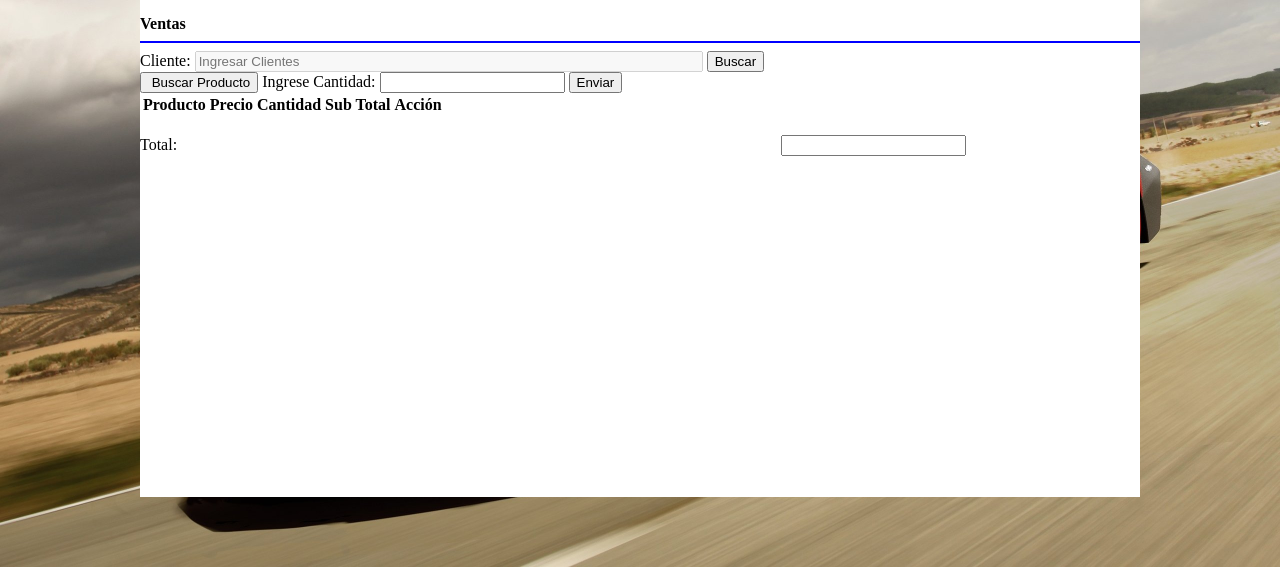
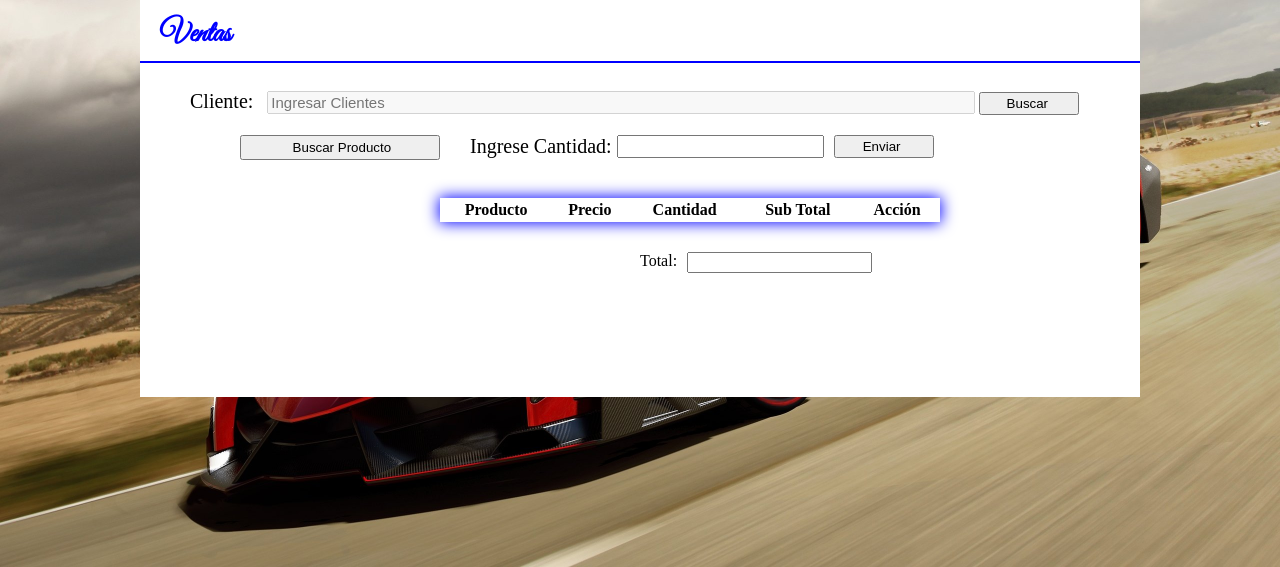
Before and after one commit to Acuario11/ExamenChucoLp1, a plain HTML site: page index.html in a window 1280 px wide. Both pictures are taken after a click on the input "Ventas". Shown: the part 233-800 px from the top of the page. Drawn offline with Linux system fonts and the light colour scheme; files that its build step writes are made by us from their sources; files whose address does not match are found by name; a web font is replaced by a local one.

Commit message:
Add files via upload

```diff
--- a/style.css
+++ b/style.css
@@ -76,27 +76,113 @@ nav{
 #ventas{
     background: white;
     width: 1000px;
-    height: 500px;
+    height: 400px;
     float: left;
+}
+#tituloaside{
+    font-family: BadScript;
+    color: blue;
+    font-size: 30px;
+    margin-top: 10px;
+    margin-left: 20px;
 }
 
 
+#ventas, #clientes, #productos{
+    display: none;
+}
 
-#ventas, #clientes, #productos{
+#clientes{
+    width: 1000px;
+    height: 400px;
+    float: left;
+    background-color: white;
+}
+#productos{
+    width: 1000px;
+    height: 400px;
+    float: left;
+    background-color: white;
+}
 
-    display: none;
+#client{
+    font-size: 20px;
+    margin-top: 20px;
+    color: black;
+    margin-left: 50px;
+}
+#cliente{
+    font-size: 15px;
+    margin-top: 20px;
+    margin-left: 10px;
+    width: 700px;
 
 }
+#botoncito{
+    padding-right: 10px;
+    height: 23px;
+    width: 100px;
 
-#cliente{
-    width: 500px;;
+}
+#busproducto{
+    height: 25px;
+    width: 200px;
+    margin-left: 100px;
+    float: left;
+    margin-top: 20px;
+}
+#cant{
+    margin-top: 20px;
+    margin-left: 30px;
+    float: left;
+    font-size: 20px;
+
+}
+#cantidad{
+    margin-top: 20px;
+    margin-left: 5px;
+    float: left;
+    font-size: 15px;
+}
+#envia{
+    padding-right: 10px;
+    height: 23px;
+    width: 100px;
+    float: left;
+    margin-left: 10px;
+    margin-top: 20px;
 }
 
-#buscararticuluos{
-    margin-top: 20px;
-    margin-bottom: 10px;
-    margin-left: 300px;
+#total{
+    margin-left: 600px;
+}
+#tableclientes,#tablaproductos{
+    width: 500px;
+    max-width: 100%;
+    margin: auto;
+    margin-top: 30px;
+    padding: 20px;
+    border-color: blue;
+    box-shadow: 0 0 25px 1px blue;
+    font-weight: bolder;
+    position: relative;
+    border-collapse: separate;
+}
+#tabla{
+    width: 500px;
+    margin: auto;
+    margin-top: 40px;
+    float: left;
+    box-shadow: 0 0 15px 1px blue;
+}
+#total1{
+    margin-top: 30px;
+    float: left;
+    margin-left: 500px;
+
 }
 #total{
-    margin-left: 600px;
-}/*
+    margin-top: 30px;
+    margin-left: 10px;
+    float: left;
+}
```
